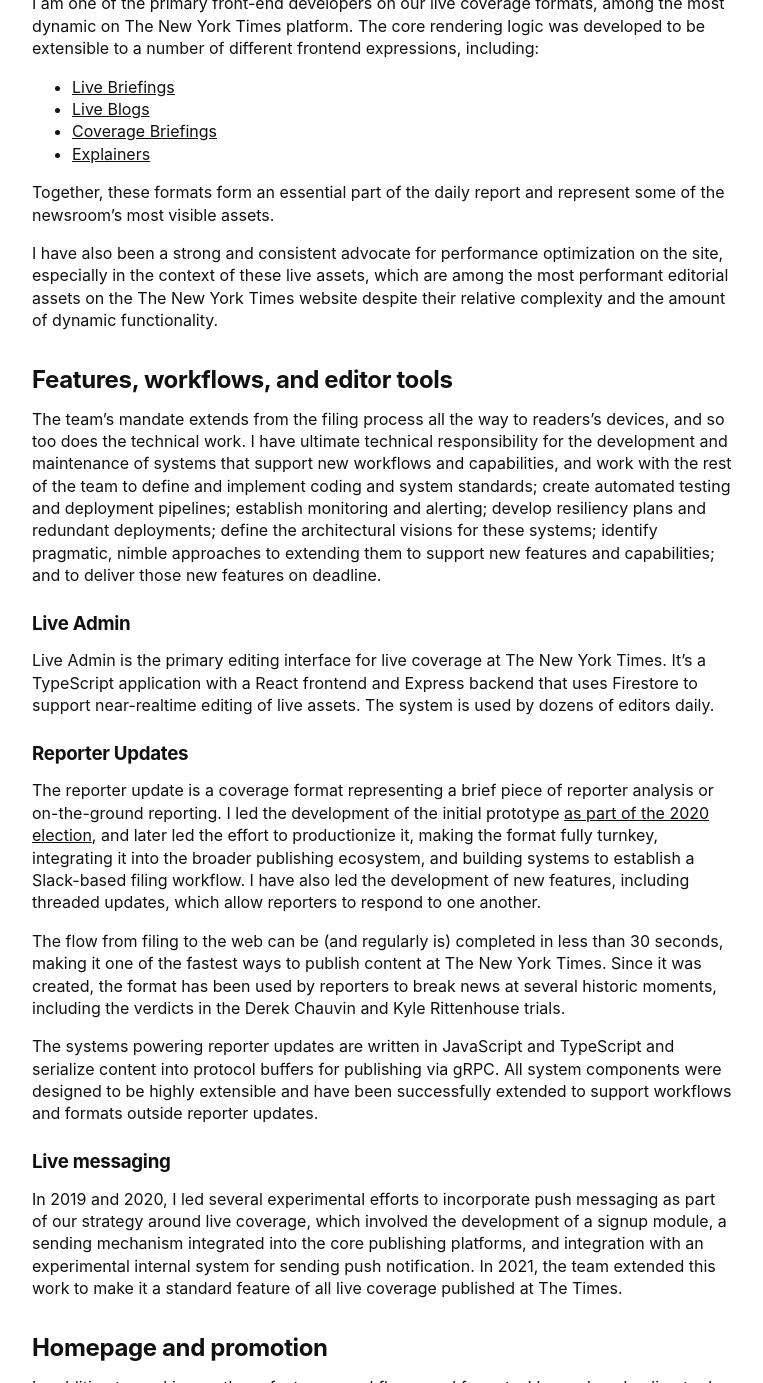
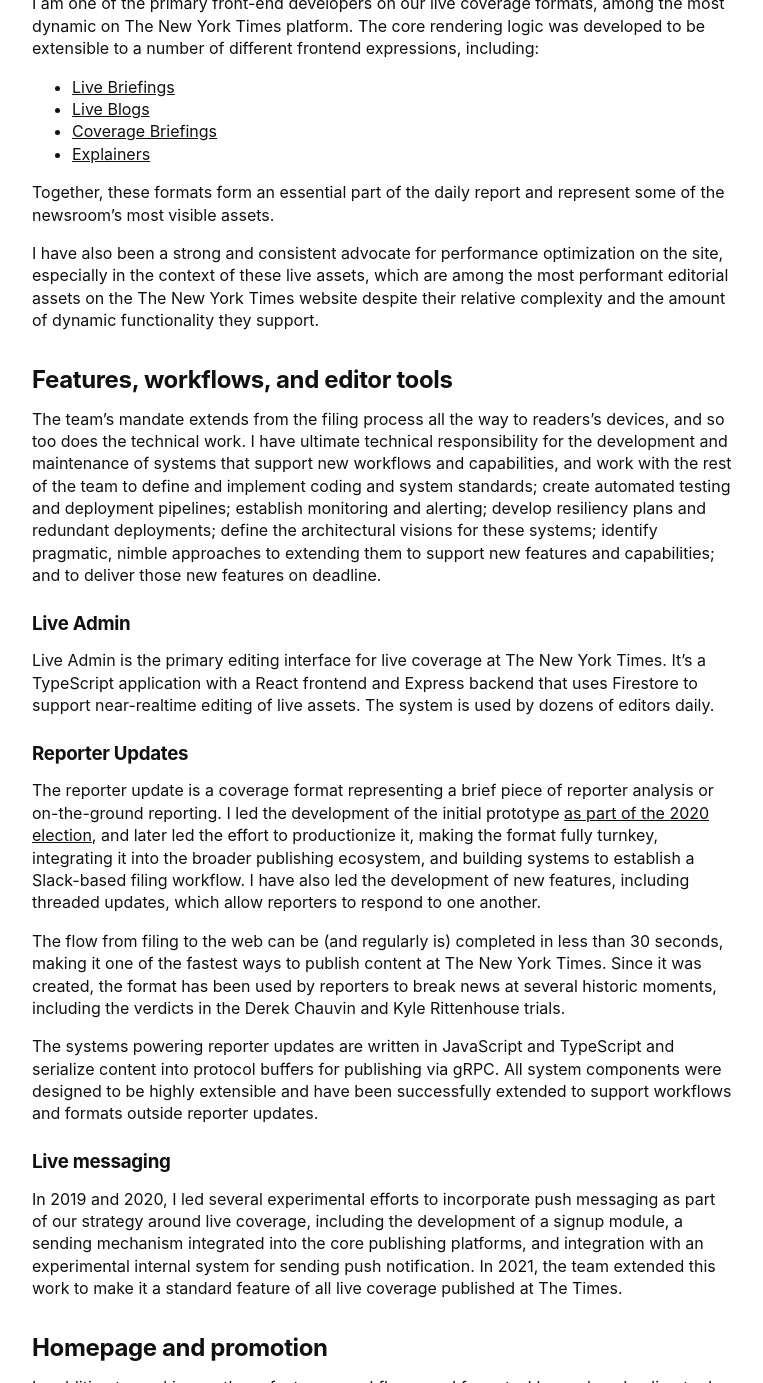
Before and after one commit to jonahsmith/personal-site, a Jekyll site: the page built from _projects/nytimes-live.md, in a window 1280 px wide and 1400 px high, scrolled down 1300 px, cut to the strip 17-1400 px from the top of the window. Shown: the whole strip, without its empty margins (258-1021 px from the left). Built offline with Jekyll 4.4.1, drawn with Linux system fonts in a browser that asks for light colours; some web fonts are replaced.

Commit message:
more tweaks

```diff
--- a/_projects/nytimes-live.md
+++ b/_projects/nytimes-live.md
@@ -34,7 +34,7 @@ I am one of the primary front-end developers on our live coverage formats, among
 
 Together, these formats form an essential part of the daily report and represent some of the newsroom's most visible assets.
 
-I have also been a strong and consistent advocate for performance optimization on the site, especially in the context of these live assets, which are among the most performant editorial assets on the The New York Times website despite their relative complexity and the amount of dynamic functionality.
+I have also been a strong and consistent advocate for performance optimization on the site, especially in the context of these live assets, which are among the most performant editorial assets on the The New York Times website despite their relative complexity and the amount of dynamic functionality they support.
 
 ## Features, workflows, and editor tools
 
@@ -54,7 +54,7 @@ The systems powering reporter updates are written in JavaScript and TypeScript a
 
 ### Live messaging
 
-In 2019 and 2020, I led several experimental efforts to incorporate push messaging as part of our strategy around live coverage, which involved the development of a signup module, a sending mechanism integrated into the core publishing platforms, and integration with an experimental internal system for sending push notification. In 2021, the team extended this work to make it a standard feature of all live coverage published at The Times.
+In 2019 and 2020, I led several experimental efforts to incorporate push messaging as part of our strategy around live coverage, including the development of a signup module, a sending mechanism integrated into the core publishing platforms, and integration with an experimental internal system for sending push notification. In 2021, the team extended this work to make it a standard feature of all live coverage published at The Times.
 
 ## Homepage and promotion
 
```
Also changed, not shown: _projects/nytimes-election-2020.md (+1 -1 lines).
